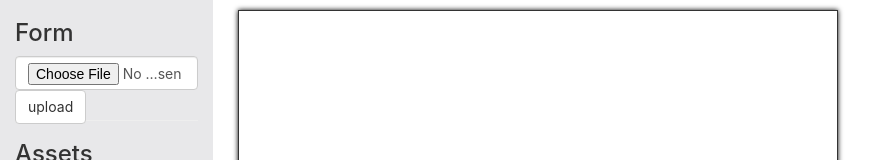
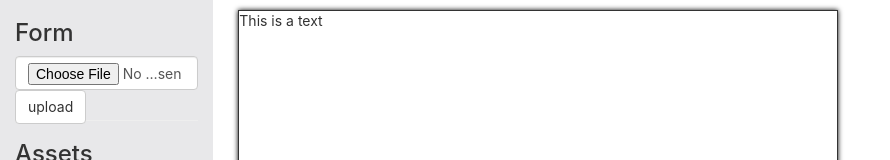
Before and after one commit to Moinax/jeromeposkin-piktojstest, a React (Create React App) app: page / in a window 1280 px wide. Both pictures are taken after a click on the button "Add Text". Shown: the top 160 px of the page, without its empty margins (0-890 px from the left). Built offline with nearby package versions, Linux system fonts and the light colour scheme; no server answers.

Commit message:
Handle canvas objects
Add text and images into canvas
Use react-draggable to move objects in the canvas
Store the objects and positions in the state
Generate shortid to get unique id per item

```diff
--- a/package.json
+++ b/package.json
@@ -6,7 +6,9 @@
     "axios": "^0.18.0",
     "react": "^16.8.6",
     "react-dom": "^16.8.6",
-    "react-scripts": "2.1.8"
+    "react-draggable": "^3.2.1",
+    "react-scripts": "2.1.8",
+    "shortid": "^2.2.14"
   },
   "scripts": {
     "start": "react-scripts start",
--- a/src/App.js
+++ b/src/App.js
@@ -1,10 +1,14 @@
 import React, { Component } from "react";
 import axios from "axios";
+import Draggable from "react-draggable";
+import shortid from "shortid";
 
 import "./App.css";
 
 import ImageUploader from "./components/ImageUploader";
 import ImageList from "./components/ImageList";
+import TextObject from "./components/TextObject";
+import ImageObject from "./components/ImageObject";
 
 async function fetchImages() {
   let images = [];
@@ -18,8 +22,13 @@ async function fetchImages() {
 }
 class App extends Component {
   state = {
-    images: []
+    images: [],
+    objects: {}
   };
+  constructor(props) {
+    super(props);
+    this.canvas = React.createRef();
+  }
   componentDidMount() {
     fetchImages().then(images => {
       this.setState({ images });
@@ -36,8 +45,31 @@ class App extends Component {
       return null;
     }
   };
+  addObjectItem = item => {
+    const key = shortid.generate();
+    const nextObjects = { ...this.state.objects };
+    nextObjects[key] = { ...item, key };
+    this.setState({ objects: nextObjects });
+  };
+  updateObjectPosition = (key, x, y) => {
+    const nextObjects = { ...this.state.objects };
+    nextObjects[key] = {
+      ...nextObjects[key],
+      x,
+      y
+    };
+    this.setState({ objects: nextObjects });
+  };
+  addTextObject = e => {
+    e.preventDefault();
+    this.addObjectItem({ type: "text", value: "This is a text", x: 0, y: 0 });
+  };
+  addImageObject = src => {
+    this.addObjectItem({ type: "image", value: src, x: 0, y: 0 });
+  };
   render() {
-    const { images } = this.state;
+    const { images, objects } = this.state;
+    console.log(objects);
     return (
       <React.Fragment>
         {/*side pane*/}
@@ -48,16 +80,37 @@ class App extends Component {
             <h3>Assets</h3>
             <div className="text">
               <h4>Text</h4>
-              <button id="addText" className="btn btn-default">
+              <button
+                id="addText"
+                className="btn btn-default"
+                onClick={this.addTextObject}
+              >
                 Add Text
               </button>
             </div>
-            <ImageList images={images} />
+            <ImageList images={images} onClick={this.addImageObject} />
           </div>
         </div>
         {/*canvas*/}
         <div className="canvas col-sm-8 col-md-8 col-lg-8">
-          <div className="block">{/*Add images and texts to here*/}</div>
+          <div className="block" ref={this.canvas}>
+            {/*Add images and texts to here*/}
+            {Object.values(objects).map(item => (
+              <Draggable
+                key={item.key}
+                defaultPosition={{ x: item.x, y: item.y }}
+                offsetParent={this.canvas.current}
+                onStop={(e, data) =>
+                  this.updateObjectPosition(item.key, data.x, data.y)
+                }
+              >
+                <div>
+                  {item.type === "text" && <TextObject text={item.value} />}
+                  {item.type === "image" && <ImageObject src={item.value} />}
+                </div>
+              </Draggable>
+            ))}
+          </div>
         </div>
       </React.Fragment>
     );
--- a/src/components/ImageItem.js
+++ /dev/null
@@ -1,3 +0,0 @@
-import React from "react";
-
-export default ({ img }) => <img src={img} alt="imageItem" className="img-rounded" />;
--- a/src/components/ImageList.js
+++ b/src/components/ImageList.js
@@ -1,15 +1,14 @@
 import React from "react";
-import ImageItem from "./ImageItem";
 
-export default ({ images = [] }) => {
+export default ({ images = [], onClick }) => {
   return (
     <div className="image">
       <h4>Images</h4>
       <ul className="list-unstyled">
         {/*List of images here*/}
-        {images.map(img => (
-          <li key={img}>
-            <ImageItem img={img} />
+        {images.map(src => (
+          <li key={src}>
+            <img src={src} onClick={() => onClick(src)} alt="imageItem" className="img-rounded" />
           </li>
         ))}
       </ul>
--- /dev/null
+++ b/src/components/ImageObject.js
@@ -0,0 +1,3 @@
+import React from 'react';
+
+export default props => <img {...props} alt="" draggable="false" />
--- /dev/null
+++ b/src/components/TextObject.js
@@ -0,0 +1,3 @@
+import React from "react";
+
+export default ({ text, ...props }) => <div {...props} draggable="false">{text}</div>;
```
Also changed, not shown: 1 other file (tests, documents, lock files or other folders).
